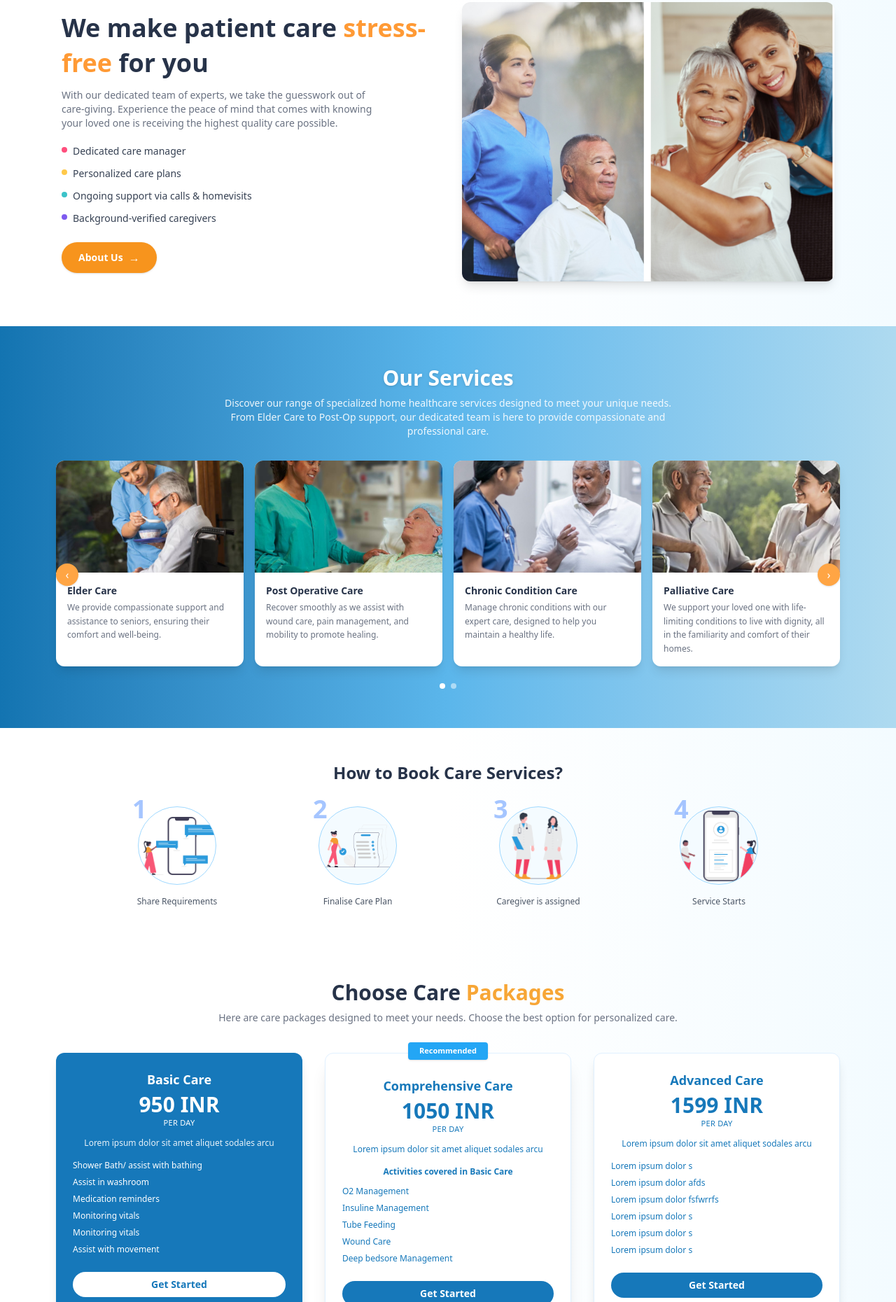
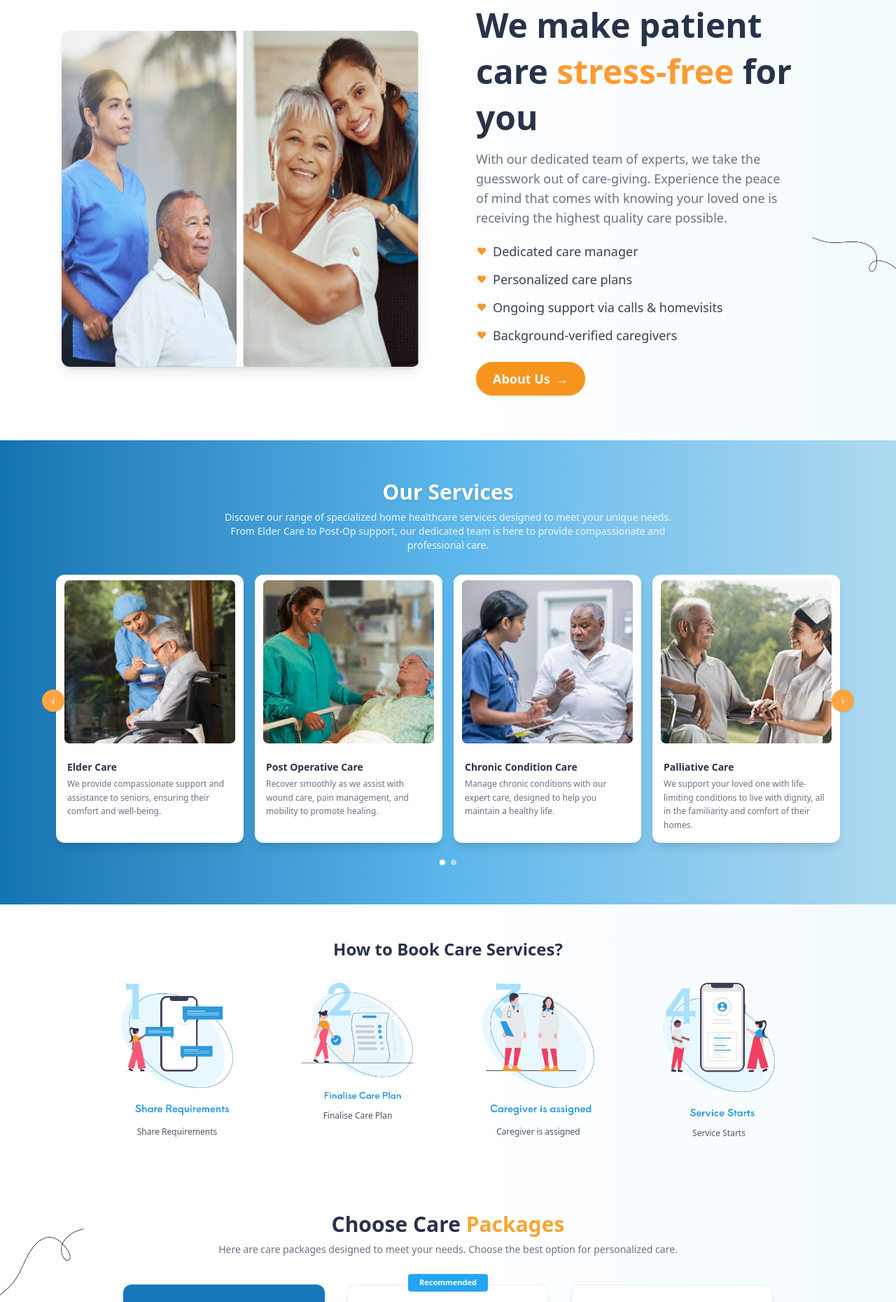
Before and after one commit to akshaydonthula/final-test, a website: page index.html in a window 1280 px wide. Shown: the part 940-2800 px from the top of the page at 70% size. Drawn offline with Linux system fonts and the light colour scheme.

Commit message:
push now only

```diff
--- a/index.html
+++ b/index.html
@@ -97,13 +97,13 @@
   <section class="w-full bg-gradient-to-r from-white via-white to-[#f3fbff]">
     <div class="max-w-6xl mx-auto gap-8 flex flex-col md:flex-row items-center px-4 sm:px-6 py-10 md:py-16">
       <div class="w-full md:w-1/2 text-center md:text-left">
-        <div class="flex items-center justify-center md:justify-start mb-4">
-          <div class="flex items-center justify-center w-10 h-10 rounded-bg-[#e8f6ff] text-[#0f62a9] mr-3">
-            <img src="logo.png" alt="Curavida Logo" class="w-10">
+        <div class="flex items-end md:justify-start mb-4">
+          <div class="flex items-center justify-center rounded-bg-[#e8f6ff] text-[#0f62a9] mr-2">
+            <img src="logo.png" alt="Curavida Logo" class="w-20 md:w-25">
           </div>
-          <div class="flex flex-col">
-            <span class="text-[11px] tracking-[0.18em] text-[#f7941d] font-semibold leading-none">CURAVIDA</span>
-            <span class="text-[11px] tracking-[0.18em] text-[#f7941d] font-semibold leading-none">HOME HEALTH</span>
+          <div class="flex flex-col mb-3">
+            <span class="text-base tracking-[0.18em] text-[#f7941d] font-bold leading-none">CURAVIDA</span>
+            <span class="text-base tracking-[0.18em] text-[#f7941d] font-bold leading-none">HOME HEALTH</span>
           </div>
         </div>
         <h1 class="text-3xl sm:text-4xl md:text-5xl font-semibold leading-tight text-[#273349] mb-4">Your partner in
@@ -119,7 +119,7 @@
       </div>
 
 
-      <div class="hidden sm:block md:w-1/2">
+      <div class="md:w-1/2">
         <img src="herofullimg.png" alt="Premium Home Healthcare Image" class="w-full h-full object-contain">
       </div>
     </div>
@@ -164,50 +164,52 @@
   </section>
 
 
-  <section class="w-full bg-gradient-to-r from-white via-white to-[#f3fbff] py-12 md:py-16">
-    <div class="max-w-6xl mx-auto flex flex-col md:flex-row items-center px-4 sm:px-6 gap-8 md:gap-10">
-      <div class="w-full md:w-1/2 order-2 md:order-1 relative">
-        <h2 class="text-3xl md:text-4xl font-semibold text-[#273349] leading-snug mb-3 text-center md:text-left">
+  <section class="relative w-full bg-gradient-to-r from-white via-white to-[#f3fbff] py-12 md:py-16">
+    <img src="line1.png" alt="" class="absolute w-30 right-0 top-100">
+    <div class="max-w-6xl mx-auto flex flex-col md:flex-row items-center px-4 sm:px-6 gap-8 md:gap-20">
+      <div class="flex w-full md:w-1/2 gap-4">
+        <div class="rounded-xl overflow-hidden shadow-lg">
+          <img src="aboutusimg.png" alt="aboutusimage" class="h-60 md:h-120">
+        </div>
+      </div>
+      <div class="w-full md:w-1/2 relative">
+        <h2 class="text-3xl md:text-5xl font-semibold text-[#273349] leading-snug mb-3 text-center md:text-left">
           We make patient care <span class="text-[#ff9a35]">stress-free</span>
           for you
         </h2>
-        <p class="text-sm text-gray-500 mb-5 max-w-md mx-auto md:mx-0 text-center md:text-left">With our dedicated team
+        <p class="text-lg text-gray-500 mb-5 max-w-md mx-auto md:mx-0 text-center md:text-left">With our dedicated
+          team
           of
           experts, we take the guesswork out of
           care-giving. Experience the peace of mind that comes with knowing your loved one is receiving the highest
           quality care possible.</p>
-        <ul class="space-y-3 text-sm text-gray-700 mb-6 max-w-md mx-auto md:mx-0">
-          <li class="flex items-start gap-2">
-            <span class="mt-1 w-2 h-2 rounded-full bg-[#ff4f7d] flex-shrink-0"></span>
+        <ul class="space-y-3 text-lg text-gray-700 mb-6 max-w-md mx-auto md:mx-0">
+          <li class="flex items-center gap-2">
+            <img src="orangeheart.png" alt="" class="w-4">
             <span>Dedicated care manager</span>
           </li>
-          <li class="flex items-start gap-2">
-            <span class="mt-1 w-2 h-2 rounded-full bg-[#ffc94a] flex-shrink-0"></span>
+          <li class="flex items-center gap-2">
+            <img src="orangeheart.png" alt="" class="w-4">
             <span>Personalized care plans</span>
           </li>
-          <li class="flex items-start gap-2">
-            <span class="mt-1 w-2 h-2 rounded-full bg-[#3cc3c9] flex-shrink-0"></span>
+          <li class="flex items-center gap-2">
+            <img src="orangeheart.png" alt="" class="w-4">
             <span>Ongoing support via calls &amp; homevisits</span>
           </li>
-          <li class="flex items-start gap-2">
-            <span class="mt-1 w-2 h-2 rounded-full bg-[#7e5bef] flex-shrink-0"></span>
+          <li class="flex items-center gap-2">
+            <img src="orangeheart.png" alt="" class="w-4">
             <span>Background-verified caregivers</span>
           </li>
         </ul>
 
         <div class="text-center md:text-left">
           <button
-            class="inline-flex items-center bg-[#f7941d] text-white text-sm font-semibold px-6 py-2.5 rounded-full shadow hover:bg-[#f58b0a] transition">
+            class="inline-flex items-center bg-[#f7941d] text-white text-lg font-semibold px-6 py-2.5 rounded-full shadow hover:bg-[#f58b0a] transition">
             About Us
-            <span class="ml-2 text-base">→</span>
+            <span class="ml-2 text-lg">→</span>
           </button>
         </div>
 
-      </div>
-      <div class="flex w-full md:w-1/2 gap-4 order-1 md:order-2">
-        <div class="flex-1 rounded-xl overflow-hidden shadow-lg">
-          <img src="aboutusimg.png" alt="aboutusimage" class="w-full h-full object-cover">
-        </div>
       </div>
     </div>
   </section>
@@ -225,14 +227,14 @@
 
       <div class="relative">
         <button
-          class="hidden md:flex absolute -left-2 lg:left-0 top-1/2 transform -translate-y-1/2 w-8 h-8 rounded-full bg-[#ffa544] text-white items-center justify-center shadow z-10">
+          class="hidden md:flex absolute -left-5 top-45 transform -translate-y-1/2 w-8 h-8 rounded-full bg-[#ffa544] text-white items-center justify-center shadow z-10">
           ‹
         </button>
 
         <div class="grid grid-cols-2 sm:grid-cols-2 md:grid-cols-4 gap-4">
 
           <div class="bg-white rounded-xl shadow-lg overflow-hidden flex flex-col">
-            <div class="h-28 sm:h-36 md:h-40">
+            <div class="px-3 py-2">
               <img src="eldercare.png" alt="elder care" class="w-full h-full object-cover">
             </div>
             <div class="p-3 md:p-4 text-left">
@@ -244,7 +246,7 @@
           </div>
 
           <div class="bg-white rounded-xl shadow-lg overflow-hidden flex flex-col">
-            <div class="h-28 sm:h-36 md:h-40">
+            <div class="px-3 py-2">
               <img src="postoperative.png" alt="post operative care" class="w-full h-full object-cover">
             </div>
             <div class="p-3 md:p-4 text-left">
@@ -256,7 +258,7 @@
           </div>
 
           <div class="bg-white rounded-xl shadow-lg overflow-hidden flex flex-col">
-            <div class="h-28 sm:h-36 md:h-40">
+            <div class="px-3 py-2">
               <img src="chroniccondition.png" alt="chronic condition" class="w-full h-full object-cover">
             </div>
             <div class="p-3 md:p-4 text-left">
@@ -268,7 +270,7 @@
           </div>
 
           <div class="bg-white rounded-xl shadow-lg overflow-hidden flex flex-col">
-            <div class="h-28 sm:h-36 md:h-40">
+            <div class="px-3 py-2">
               <img src="palliativecare.png" alt="palliative care" class="w-full h-full object-cover">
             </div>
             <div class="p-3 md:p-4 text-left">
@@ -282,7 +284,7 @@
         </div>
 
         <button
-          class="hidden md:flex absolute -right-2 lg:right-0 top-1/2 transform -translate-y-1/2 w-8 h-8 rounded-full bg-[#ffa544] text-white items-center justify-center shadow z-10">
+          class="hidden md:flex absolute -right-5 top-45 transform -translate-y-1/2 w-8 h-8 rounded-full bg-[#ffa544] text-white items-center justify-center shadow z-10">
           ›
         </button>
 
@@ -304,10 +306,8 @@
       <div class="grid grid-cols-2 sm:grid-cols-4 gap-6 md:gap-10 text-xs md:text-sm text-[#273349]">
         <div class="flex flex-col items-center">
           <div class="relative mb-3">
-            <span class="absolute -left-2 -top-4 text-4xl font-semibold text-[#8fb7ff] opacity-80 z-0">1</span>
-            <div
-              class="w-20 h-20 sm:w-24 sm:h-24 md:w-28 md:h-28 rounded-full border border-[#9fd9ff] bg[#f4fbff] flex items-center justify-center overflow-hidden z-10 relative">
-              <img src="sharerequirements.png" alt="share requirements" class="w-full h-full object-contain">
+            <div class="flex items-center justify-center overflow-hidden z-10 relative">
+              <img src="how1.png" alt="share requirements" class="w-20 md:w-40">
             </div>
           </div>
           <p class="mt-1 text-[11px] md:text-xs text-gray-600">Share Requirements</p>
@@ -315,10 +315,8 @@
 
         <div class="flex flex-col items-center">
           <div class="relative mb-3">
-            <span class="absolute -left-2 -top-4 text-4xl font-semibold text-[#8fb7ff] opacity-80 z-0">2</span>
-            <div
-              class="w-20 h-20 sm:w-24 sm:h-24 md:w-28 md:h-28 rounded-full border border-[#9fd9ff] bg-[#f4fbff] flex items-center justify-center overflow-hidden z-10 relative">
-              <img src="finalisecareplan.png" alt="finalise care plan" class="w-full h-full object-contain">
+            <div class="flex items-center justify-center overflow-hidden z-10 relative">
+              <img src="how2.png" alt="finalise care plan" class="w-20 md:w-40">
             </div>
           </div>
           <p class="mt-1 text-[11px] md:text-xs text-gray-600">Finalise Care Plan</p>
@@ -326,20 +324,16 @@
 
         <div class="flex flex-col items-center">
           <div class="relative mb-3">
-            <span class="absolute -left-2 -top-4 text-4xl font-semibold text-[#8fb7ff] opacity-80 z-0">3</span>
-            <div
-              class="w-20 h-20 sm:w-24 sm:h-24 md:w-28 md:h-28 rounded-full border border-[#9fd9ff] bg-[#f4fbff] flex items-center justify-center overflow-hidden z-10 relative">
-              <img src="caregiverassign.png" alt="Care giver" class="w-full h-full object-contain">
+            <div class="flex items-center justify-center overflow-hidden z-10 relative">
+              <img src="how3.png" alt="Care giver" class="w-20 md:w-40">
             </div>
           </div>
           <p class="mt-1 text-[11px] md:text-xs text-gray-600">Caregiver is assigned</p>
         </div>
         <div class="flex flex-col items-center">
           <div class="relative mb-3">
-            <span class="absolute -left-2 -top-4 text-4xl font-semibold text-[#8fb7ff] opacity-80 z-0">4</span>
-            <div
-              class="w-20 h-20 sm:w-24 sm:h-24 md:w-28 md:h-28 rounded-full border border-[#9fd9ff] bg-[#f4fbff] flex items-center justify-center overflow-hidden z-10 relative">
-              <img src="servicestarts.png" alt="Service starts" class="w-full h-full object-contain">
+            <div class="flex items-center justify-center overflow-hidden z-10 relative">
+              <img src="how4.png" alt="Service starts" class="w-20 md:w-40">
             </div>
           </div>
           <p class="mt-1 text-[11px] md:text-xs text-gray-600">Service Starts</p>
@@ -348,7 +342,8 @@
   </section>
 
 
-  <section class="w-full bg-gradient-to-r from-white via-white to-[#f3fbff] py-12 md:py-14">
+  <section class="relative px-4 md:px-40 w-full bg-gradient-to-r from-white via-white to-[#f3fbff] py-12 md:py-14">
+    <img src="line2.png" alt="" class="absolute w-10 md:w-30 top-20 left-0">
     <div class="max-w-6xl mx-auto px-4 text-center">
       <h2 class="text-2xl md:text-3xl font-semibold text-[#273349]">Choose Care <span
           class="text-[#f7a636]">Packages</span></h2>
@@ -363,12 +358,12 @@
           <p class="text-xs mb-4 opacity-90">Lorem ipsum dolor sit amet aliquet
             sodales arcu</p>
           <ul class="space-y-2 text-xs mb-6 text-left">
-            <li>Shower Bath/ assist with bathing</li>
-            <li>Assist in washroom</li>
-            <li>Medication reminders</li>
-            <li>Monitoring vitals</li>
-            <li>Monitoring vitals</li>
-            <li>Assist with movement</li>
+            <li>✓ Shower Bath/ assist with bathing</li>
+            <li>✓ Assist in washroom</li>
+            <li>✓ Medication reminders</li>
+            <li>✓ Monitoring vitals</li>
+            <li>✓ Monitoring vitals</li>
+            <li>✓ Assist with movement</li>
           </ul>
           <button class="mt-auto w-full bg-white text-[#1678ba] text-sm font-semibold py-2 rounded-full">Get
             Started</button>
@@ -378,18 +373,18 @@
           <div
             class="absolute -top-4 left-1/2 transform -translate-x-1/2 px-4 py-1 rounded-sm bg-[#23a6f5] text-white text-[11px] font-semibold shadow whitespace-nowrap">
             Recommended</div>
-          <h3 class="mt-2 text-lg font-semibold mb-1">Comprehensive Care</h3>
+          <h3 class="text-lg font-semibold mb-1">Comprehensive Care</h3>
           <div class="text-3xl font-semibold">1050 INR</div>
           <p class="text-[11px] uppercase tracking-wide mb-3">per day</p>
           <p class="text-xs mb-4 text gray-500">Lorem ipsum dolor sit amet aliquet
             sodales arcu </p>
-          <p class="text-xs font-semibold mb-3 text-[#1678ba]">Activities covered in Basic Care</p>
           <ul class="space-y-2 text-xs mb-6 text-[#1678ba] text-left">
-            <li>O2 Management</li>
-            <li>Insuline Management</li>
-            <li>Tube Feeding</li>
-            <li>Wound Care</li>
-            <li>Deep bedsore Management</li>
+            <li>✓ Activities covered in Basic Care</li>
+            <li>✓ O2 Management</li>
+            <li>✓ Insuline Management</li>
+            <li>✓ Tube Feeding</li>
+            <li>✓ Wound Care</li>
+            <li>✓ Deep bedsore Management</li>
           </ul>
 
           <button class="mt-auto w-full bg-[#1678ba] text-white text-sm font-semibold py-2 rounded-full">Get
@@ -403,12 +398,12 @@
           <p class="text-xs mb-4 text-[#1678ba]">Lorem ipsum dolor sit amet aliquet
             sodales arcu </p>
           <ul class="space-y-2 text-xs mb-6 text-[#1678ba] text-left">
-            <li>Lorem ipsum dolor s</li>
-            <li>Lorem ipsum dolor afds</li>
-            <li>Lorem ipsum dolor fsfwrrfs</li>
-            <li>Lorem ipsum dolor s</li>
-            <li>Lorem ipsum dolor s</li>
-            <li>Lorem ipsum dolor s</li>
+            <li>✓ Lorem ipsum dolor s</li>
+            <li>✓ Lorem ipsum dolor afds</li>
+            <li>✓ Lorem ipsum dolor fsfwrrfs</li>
+            <li>✓ Lorem ipsum dolor s</li>
+            <li>✓ Lorem ipsum dolor s</li>
+            <li>✓ Lorem ipsum dolor s</li>
           </ul>
           <button class="mt-auto w-full bg-[#1678ba] text-white text-sm font-semibold py-2 rounded-full">Get
             Started</button>
@@ -418,8 +413,11 @@
   </section>
 
 
-  <section class="w-full bg-gradient-to-r from-[#2B9ADC] to-[#8FCEF6]">
-    <div class="relative mx-auto flex flex-col md:flex-row items-stretch px-4">
+  <section class="relative w-full">
+    <div class="h-30 bg-white"></div>
+    <div
+      class="h-173 md:h-80 mx-auto flex flex-col md:flex-row items-stretch px-4  bg-gradient-to-r from-[#2B9ADC] to-[#8FCEF6] py-5">
+      <img src="line3.png" alt="" class="absolute w-20 md:w-35 top-110 md:bottom-0 left-0 md:left-170">
       <div class="w-full flex items-center flex-col justify-center md:w-1/2 py-10 md:py-14 text-center md:text-left">
         <div>
           <p class="text-sm tracking-[0.2em] font-semibold text-[#f7a636] mb-3">
@@ -436,9 +434,9 @@
         </div>
 
         <div
-          class="mt-8 flex items-center bg-white rounded-lg shadow-md px-4 py-3 text-left absolute top-100 left-150 z-10">
+          class="mt-8 flex items-center bg-white rounded-lg shadow-md p-2 text-left absolute top-95 md:top-60 left-20 md:left-200 z-10">
           <div class="flex items-center justify-center rounded-md bg-[#f7a636] text-white mr-3 p-2">
-            <img src="call us.png" alt="contact" class="w-8">
+            <img src="call us.png" alt="contact" class="w-6">
           </div>
           <div class="text-xs">
             <p class="text-gray-500">Call us</p>
@@ -446,16 +444,17 @@
           </div>
         </div>
       </div>
-      <div class="w-full md:w-1/2 relative min-h-[150px] md:min-h-0">
-        <div class="h-full flex items-end justify-center md:justify-end absolute bottom-0 right-0 md:relative">
-          <img src="callusimg.png" alt="Healthcare Provider" class="w-3/4 md:w-full object-cover">
+      <div class="w-full md:w-1/2">
+        <div class="absolute top-125 md:top-10 right-0">
+          <img src="callusimg.png" alt="Healthcare Provider" class="w-110 object-cover">
         </div>
       </div>
     </div>
   </section>
 
 
-  <section class="w-full bg-gradient-to-r from white via-white to-[#A1C4DA] py-10 md:py-12">
+  <section class="relative w-full bg-gradient-to-r from white via-white to-[#A1C4DA] py-10 md:py-12">
+    <img src="line4.png" alt="" class="w-15 md:w-30 absolute right-0 top-0 md:top-5">
     <div class="max-w-6xl mx-auto px-4">
       <div class="mb-6 md:mb-8 text-center md:text-left">
         <h2 class="text-2xl md:text-3xl font-semibold text-black">
@@ -486,8 +485,8 @@
         <div class="bg-white border border-[#e3edf7] rounded-md p-4 shadow-sm">
           <h3 class="font-semibold text-[#1f76c2] mb-1">How to book the care services?
           </h3>
-          <p class="text-gray-600">Share Care requirements with your experience Manager 2. Receive &
-            Confirm Care Plan 3. Pay Token Amount & book the services </p>
+          <p class="text-gray-600">1. Share Care requirements with your experience Manager<br /> 2. Receive &
+            Confirm Care Plan <br />3. Pay Token Amount & book the services </p>
         </div>
 
         <div class="bg-white border border-[#e3edf7] rounded-md p-4 shadow-sm">
@@ -516,8 +515,8 @@
   </section>
 
 
-  <section class="w-full py-12">
-    <div class="h-full bg-[#1d96d4] py-10">
+  <section class="w-full">
+    <div class="h-100 bg-[#1d96d4] py-10">
       <div class="max-w-5xl mx-auto px-4 text-center text-white">
         <h2 class="text-2xl md:text-3xl font-semibold  mb-1">Contact Us</h2>
         <p class="text-xs md:text-sm mb-8">Contact us for personalized home healthcare solutions. Our team is here to
@@ -526,11 +525,11 @@
 
       <div
         class="max-w-4xl bg-white rounded-md shadow-lg overflow-hidden grid grid-cols-1 md:grid-cols-2 text-left mx-auto">
-        <div class="h-48 md:h-full hidden md:block">
+        <div class="h-48 md:h-full">
           <img src="contactusimg.png" alt="Contact Us Image" class="w-full h-full object-cover">
         </div>
 
-        <div class="px-6 py-6 md:py-8 w-full">
+        <div class="px-6 py-6 md:py-8 w-full bg-white">
           <form class="space-y-4 text-sm text-gray-700">
             <div><label class="block mb-1 font-medium">Name</label>
               <input type="text" placeholder="Enter your Name"
@@ -566,18 +565,18 @@
         </div>
       </div>
     </div>
-    <div class="bg-white h-10"></div>
+    <div class="bg-gradient-to-r from-white via-white to-[#e9f6ff] md:h-60 h-100"></div>
   </section>
 
 
   <footer class="w-full bg-gradient-to-r from-white via-white to-[#e9f6ff] py-10">
     <div class="max-w-6xl mx-auto px-4 flex flex-col md:flex-row gap-8 md:gap-16">
       <div class="w-full md:w-1/3">
-        <div class="flex items-center mb-4">
-          <div class="flex items-center justify-center w-10 h-10 rounded-full bg-[#e8f6ff] text-[#0f62a9] mr-3">
-            <img src="logo.png" alt="Curavida Logo">
+        <div class="flex items-end mb-4">
+          <div class="flex items-center justify-center mr-1">
+            <img src="logo.png" alt="Curavida Logo" class="w-20">
           </div>
-          <div class="text-[11px] font-semibold tracking-[0.18em] text-[#f7a636] leading-tight">
+          <div class="text-[15px] font-semibold tracking-[0.18em] text-[#f7a636] leading-tight mb-3">
             <div>CURAVIDA</div>
             <div>HOME HEALTH</div>
           </div>
@@ -647,9 +646,8 @@
             <a href="#"
               class="w-9 h-9 rounded-full flex items-center justify-center text-[11px] hover:text-white p-1"><img
                 src="facebook.png" alt="Facebook"></a>
-            <a href="#"
-              class="w-9 h-9 rounded-full flex items-center justify-center text-[11px] hover:text-white p-1"><img
-                src="instagram.png" alt="Instagram"></a>
+            <a href="#" class="w-9 h-9 rounded-full flex items-center justify-center
+               text-[11px] hover:text-white p-1"><img src="instagram.png" alt="Instagram"></a>
           </div>
           <p class="text-[11px] text-gray-500 text-center sm:text-right">2024 curavida.All copyrights reserved
           </p>
```
Also changed, not shown: bluecircle.png (deleted), how1.png (added), how2.png (added), how3.png (added), how4.png (added), image.png (deleted), line1.png (added), line2.png (added), line3.png (added), line4.png (added), orangeheart.png (added), output.css.
